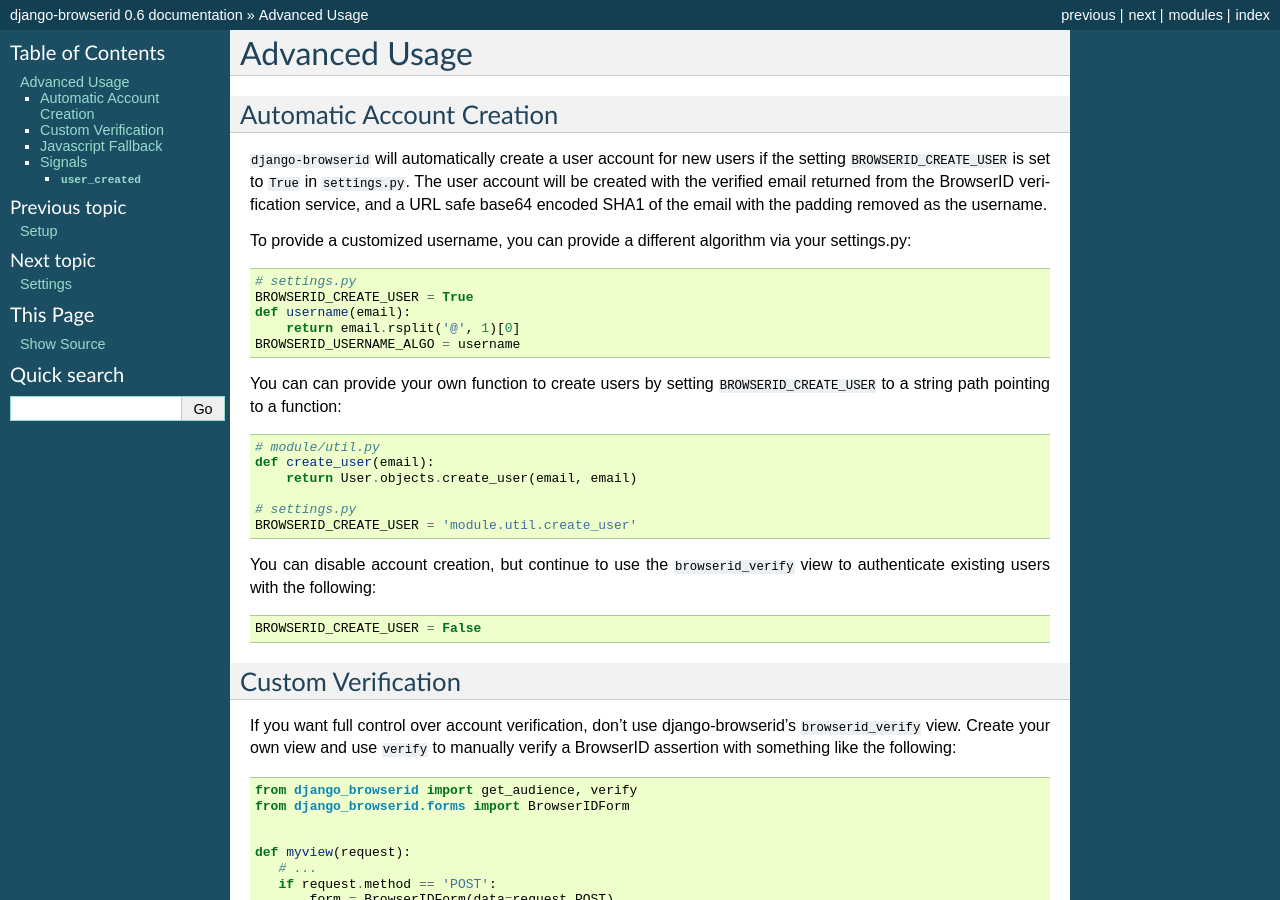
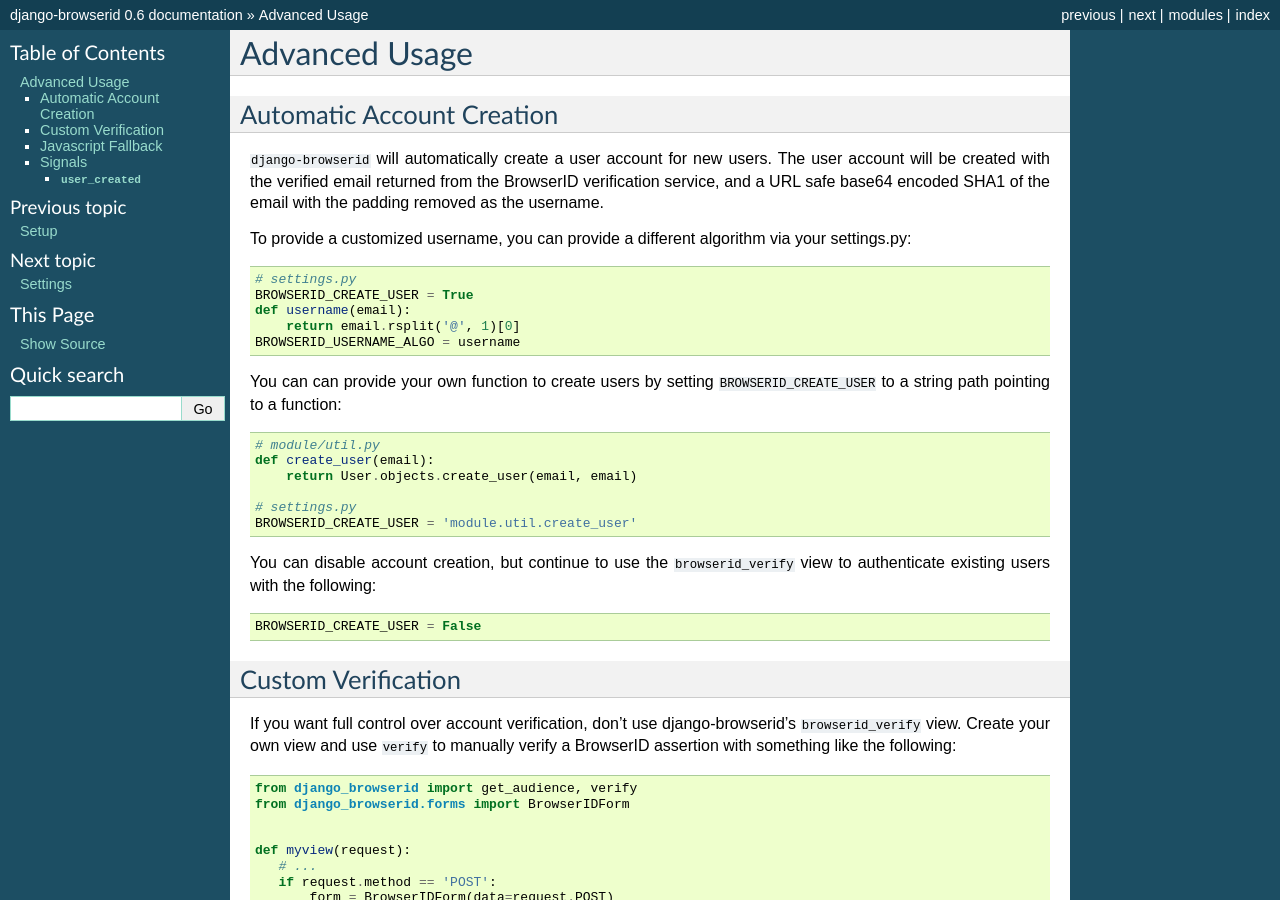
Before and after one commit to mozilla/django-browserid, a Sphinx documentation site: the page built from docs/details/advanced.rst, in a window 1280 px wide and 900 px high. Built offline with Sphinx 7.4.7, drawn with Linux system fonts in a browser that asks for light colours.

```diff
--- a/docs/details/advanced.rst
+++ b/docs/details/advanced.rst
@@ -5,8 +5,7 @@ Automatic Account Creation
 --------------------------
 
 ``django-browserid`` will automatically create a user account for new
-users if the setting ``BROWSERID_CREATE_USER`` is set to ``True`` in
-``settings.py``. The user account will be created with the verified
+users. The user account will be created with the verified
 email returned from the BrowserID verification service, and a URL safe
 base64 encoded SHA1 of the email with the padding removed as the
 username.
```
